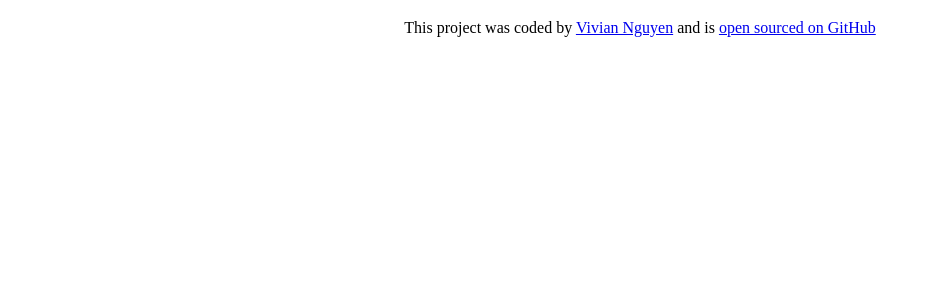
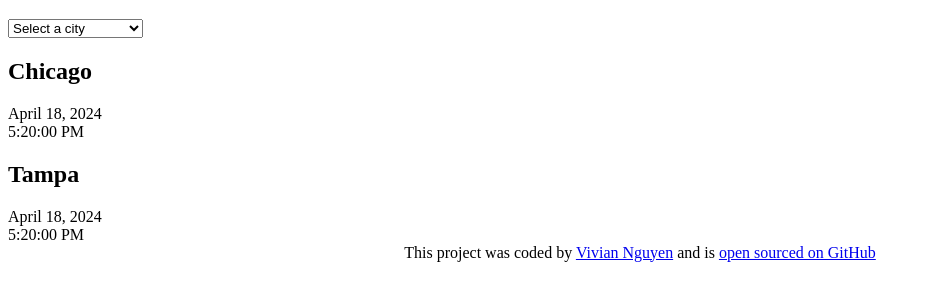
Before and after one commit to vivianncodes/world-clock, a plain HTML site: page index.html in a window 1280 px wide. Shown: the part 61-362 px from the top of the page, without its empty margins (0-931 px from the left). Drawn offline with Linux system fonts and the light colour scheme; a script that the page names is missing.

Commit message:
Added the basic HTML

```diff
--- a/index.html
+++ b/index.html
@@ -7,7 +7,28 @@
     <title>World Clock | VivianCodes 🎧</title>
   </head>
   <body>
-    <h1>World Clock</h1>
+    <div class="container">
+      <h1>World Clock</h1>
+      <select>
+        <option value="">Select a city</option>
+        <option value="">My current location</option>
+        <option value="">Hanoi</option>
+        <option value="">Barcelona</option>
+        <option value="">Seoul</option>
+      </select>
+
+      <div class="city">
+        <h2>Chicago</h2>
+        <div class="date">April 18, 2024</div>
+        <div class="time">5:20:00 PM</div>
+      </div>
+
+      <div class="city">
+        <h2>Tampa</h2>
+        <div class="date">April 18, 2024</div>
+        <div class="time">5:20:00 PM</div>
+      </div>
+    </div>
     <footer>
       This project was coded by
       <a href="https://github.com/vivianncodes" target="_blank"
--- a/javascript/index.js
+++ /dev/null
@@ -1 +0,0 @@
-alert("Let's start coding!");
```
